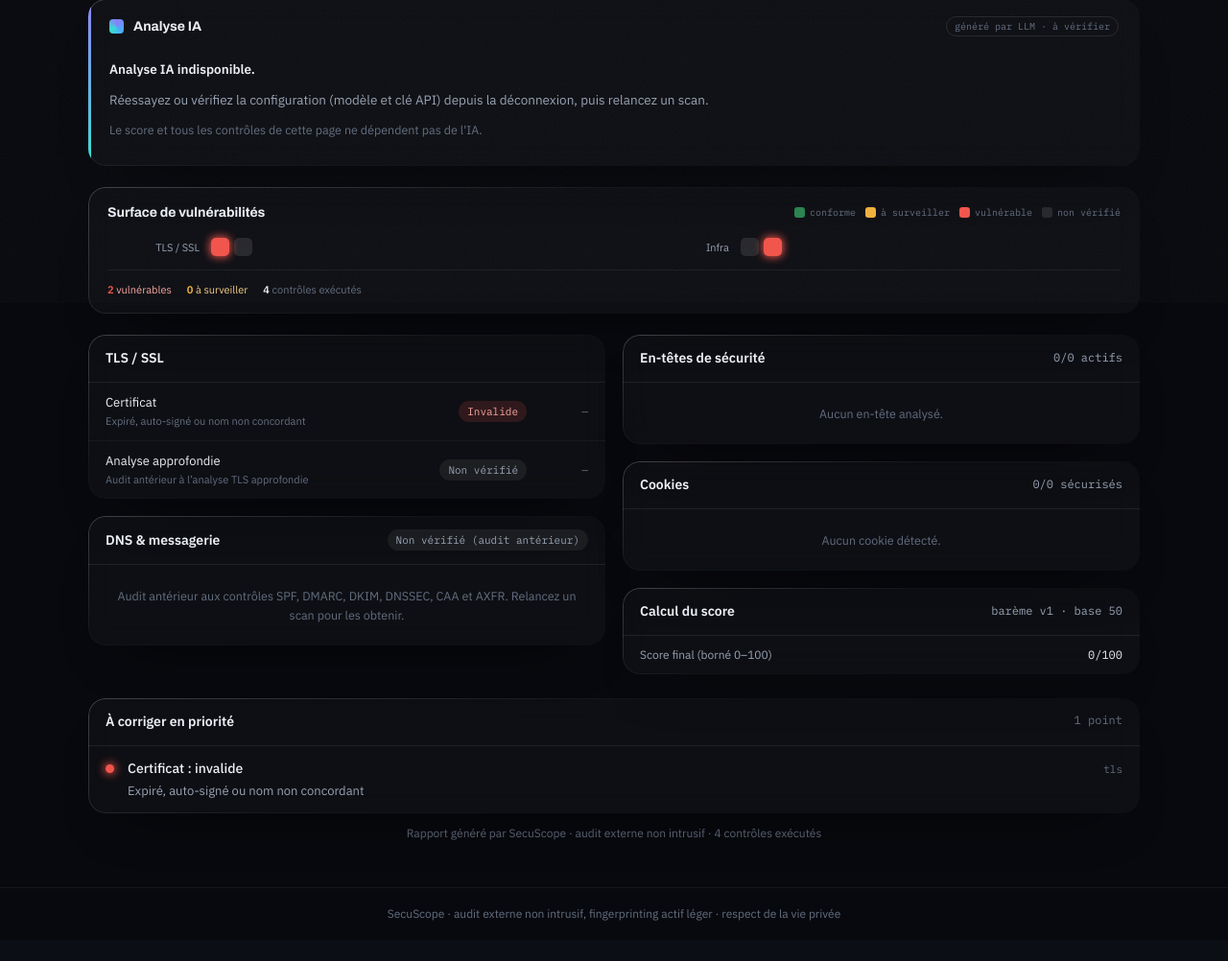
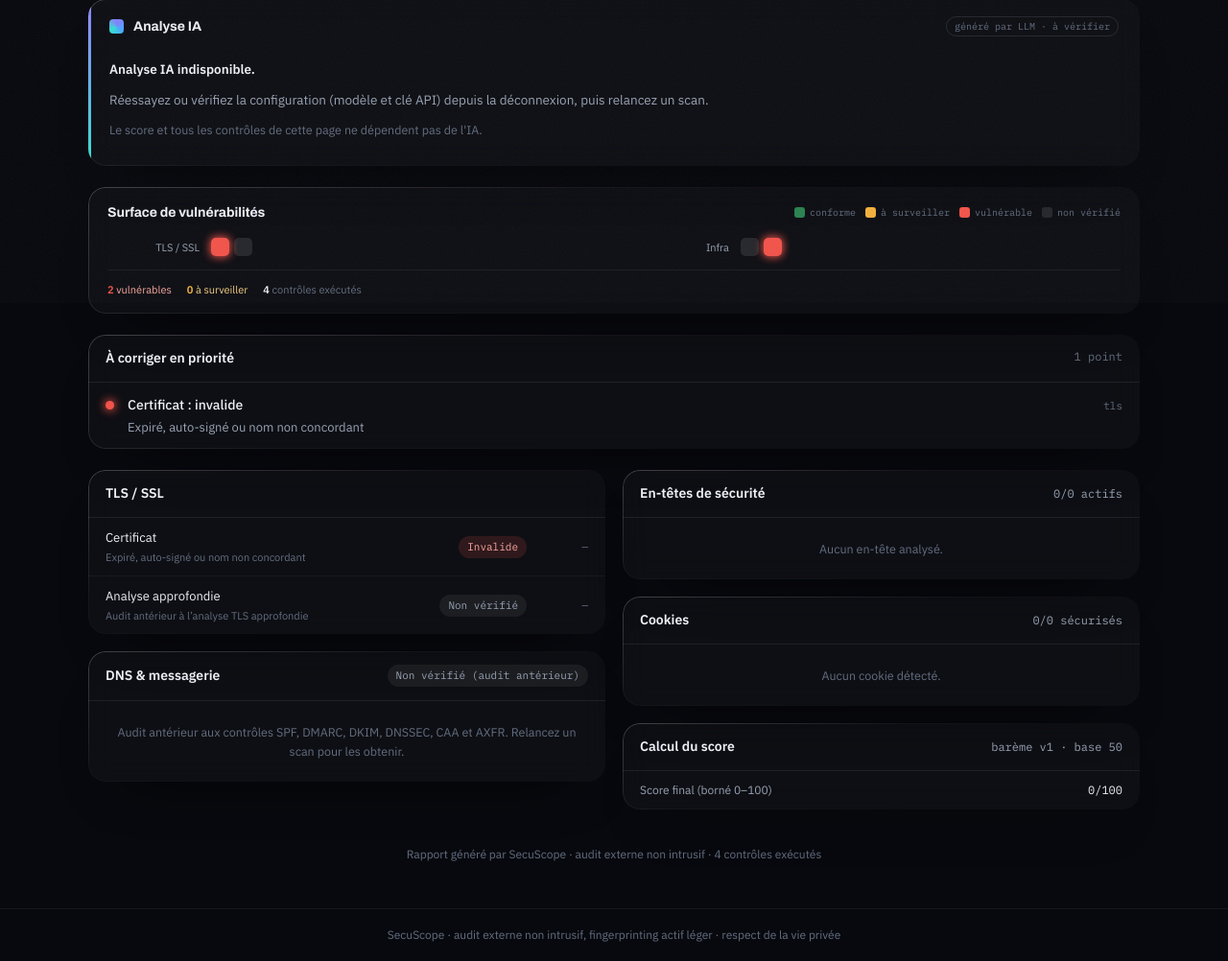
Before and after one commit to WeKup/SecuScope, a Flask app: template app/templates/dashboard.html in a window 1280 px wide. Shown: the part 484-1486 px from the top of the page at 96% size. Before the commit the page ends 1444 px from the top, so only its background shows below. Run offline with Flask 3, Linux system fonts and the light colour scheme; the template is opened without the code that fills it, so the values that code supplies are empty.

Commit message:
feat(dashboard): « À corriger en priorité » avant le détail
Le feed passe juste après la surface de vulnérabilités ; le pied de page reste tout en bas.
Cascade d'animation ajustée pour suivre l'ordre haut→bas.

```diff
--- a/app/templates/dashboard.html
+++ b/app/templates/dashboard.html
@@ -503,17 +503,33 @@
         </div>
 </section>
 
-<!-- 6. DÉTAIL : colonnes CSS, empilement équilibré sans panneau orphelin -->
+<!-- 6. FEED : à corriger en priorité -->
+<section>
+    <div class="glass finds rise" style="animation-delay:.54s">
+        <div class="head">À corriger en priorité<span>{{ finds|length }} point{{ 's' if finds|length > 1 }}</span></div>
+        {% for f in finds[:8] %}
+        <div class="find g-{{ {'critical': 'f', 'high': 'd', 'medium': 'c'}.get(f.tone, 'x') }}">
+            <span class="sev" aria-hidden="true"></span>
+            <div class="t">{{ f.title }}{% if f.detail %}<span>{{ f.detail }}</span>{% endif %}</div>
+            <span class="tag">{{ f.tag }}</span>
+        </div>
+        {% else %}
+        <p class="empty empty-row">Aucun point bloquant observé sur ce scan.</p>
+        {% endfor %}
+    </div>
+</section>
+
+<!-- 7. DÉTAIL : colonnes CSS, empilement équilibré sans panneau orphelin -->
 <section>
     <div class="cols">
         {% set tcat = cat_by_key.get('tls') %}
-        <div class="glass spot panel rise" style="animation-delay:.48s">
+        <div class="glass spot panel rise" style="animation-delay:.60s">
             <div class="ph"><h2>TLS / SSL</h2>{% if tcat %}<span class="sc">{{ tcat.score }}/100 · poids {{ tcat.weight }}%{% if tls_unknown %} · <span class="partial">partielle</span>{% endif %}</span>{% endif %}</div>
             {% for r in tls_rows|sort(attribute='rank') %}{{ check_line(r.name, r.tone, r.label, r.detail, r.impact) }}{% endfor %}
         </div>
 
         {% set dcat = cat_by_key.get('dns') %}
-        <div class="glass spot panel rise" style="animation-delay:.54s">
+        <div class="glass spot panel rise" style="animation-delay:.66s">
             <div class="ph"><h2>DNS &amp; messagerie</h2>
                 {% if dns_rows and dcat %}<span class="sc">{{ dcat.score }}/100 · poids {{ dcat.weight }}%</span>
                 {% elif not dns_rows %}<span class="pill">{{ 'Non exécuté' if crit_failure else 'Non vérifié (audit antérieur)' }}</span>{% endif %}
@@ -528,7 +544,7 @@
             {% endif %}
         </div>
 
-        <div class="glass spot panel rise" style="animation-delay:.56s">
+        <div class="glass spot panel rise" style="animation-delay:.72s">
             <div class="ph"><h2>En-têtes de sécurité</h2><span class="sc">{{ header_rows|selectattr('group', 'equalto', 'active')|list|length }}/{{ header_total }} actifs</span></div>
             {% for r in header_rows|sort(attribute='rank') %}
                 {{ check_line(r.name, r.tone, r.label, '' if r.group == 'active' else r.raw, (r.impact|abs) if r.impact is number and r.impact < 0 else none) }}
@@ -537,7 +553,7 @@
             {% endfor %}
         </div>
 
-        <div class="glass spot panel rise" style="animation-delay:.6s">
+        <div class="glass spot panel rise" style="animation-delay:.78s">
             <div class="ph"><h2>Cookies</h2><span class="sc">{{ cookie_rows|selectattr('secure')|list|length }}/{{ cookie_rows|length }} sécurisés</span></div>
             {% for c in cookie_rows|sort(attribute='rank') %}{{ check_line(c.name, 'pass' if c.secure else 'medium', 'Sécurisé' if c.secure else 'Exposé', c.attrs, none) }}{% endfor %}
             {% for note in cookie_notes %}<p class="empty empty-row">{{ note }}</p>{% endfor %}
@@ -545,7 +561,7 @@
         </div>
 
         {% if not has_v2 %}
-        <div class="glass spot panel rise" style="animation-delay:.68s">
+        <div class="glass spot panel rise" style="animation-delay:.84s">
             <div class="ph"><h2>Calcul du score</h2><span class="sc">barème v1 · base 50</span></div>
             {% for detail_raw in (scan.get('score_details') or []) %}
                 {% set detail = detail_raw|string %}
@@ -566,20 +582,8 @@
 </section>
 
 
-<!-- 7. FEED : à corriger en priorité -->
+<!-- 8. PIED DE PAGE -->
 <section>
-    <div class="glass finds rise" style="animation-delay:.72s">
-        <div class="head">À corriger en priorité<span>{{ finds|length }} point{{ 's' if finds|length > 1 }}</span></div>
-        {% for f in finds[:8] %}
-        <div class="find g-{{ {'critical': 'f', 'high': 'd', 'medium': 'c'}.get(f.tone, 'x') }}">
-            <span class="sev" aria-hidden="true"></span>
-            <div class="t">{{ f.title }}{% if f.detail %}<span>{{ f.detail }}</span>{% endif %}</div>
-            <span class="tag">{{ f.tag }}</span>
-        </div>
-        {% else %}
-        <p class="empty empty-row">Aucun point bloquant observé sur ce scan.</p>
-        {% endfor %}
-    </div>
     <div class="foot">Rapport généré par SecuScope · audit externe non intrusif · {{ mc.total }} contrôles exécutés</div>
 </section>
 
```
